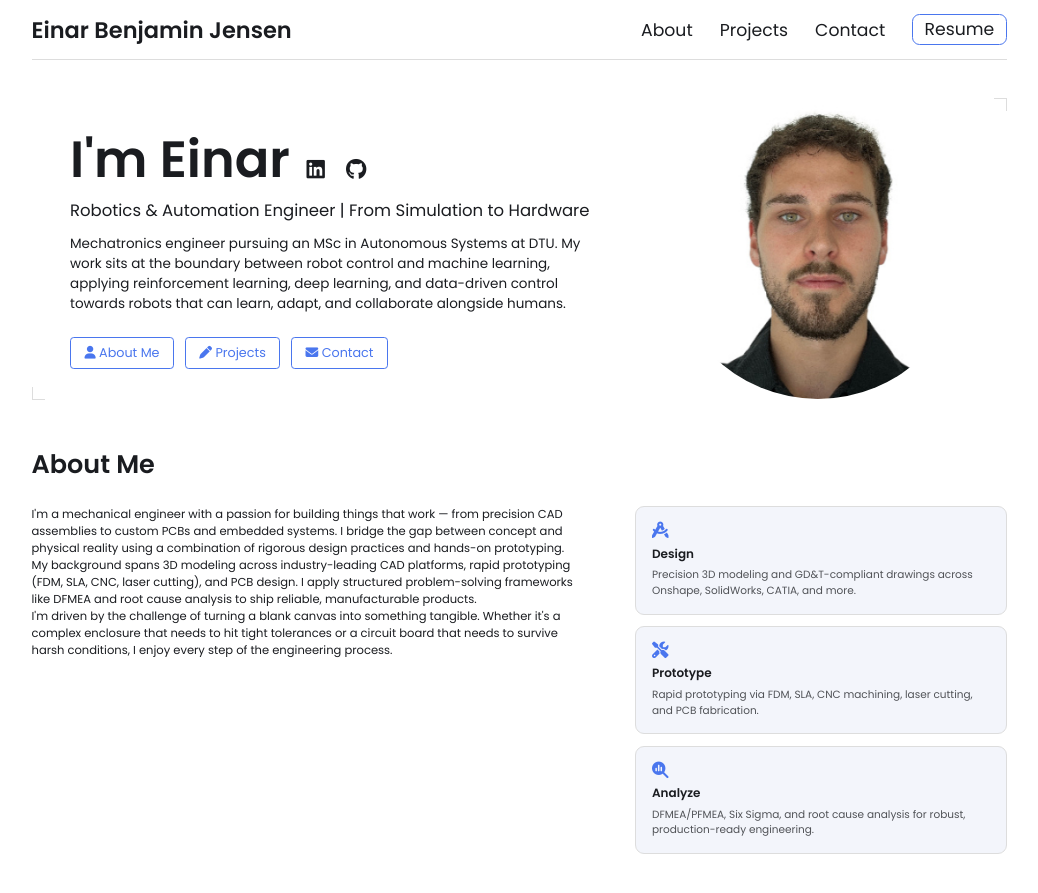
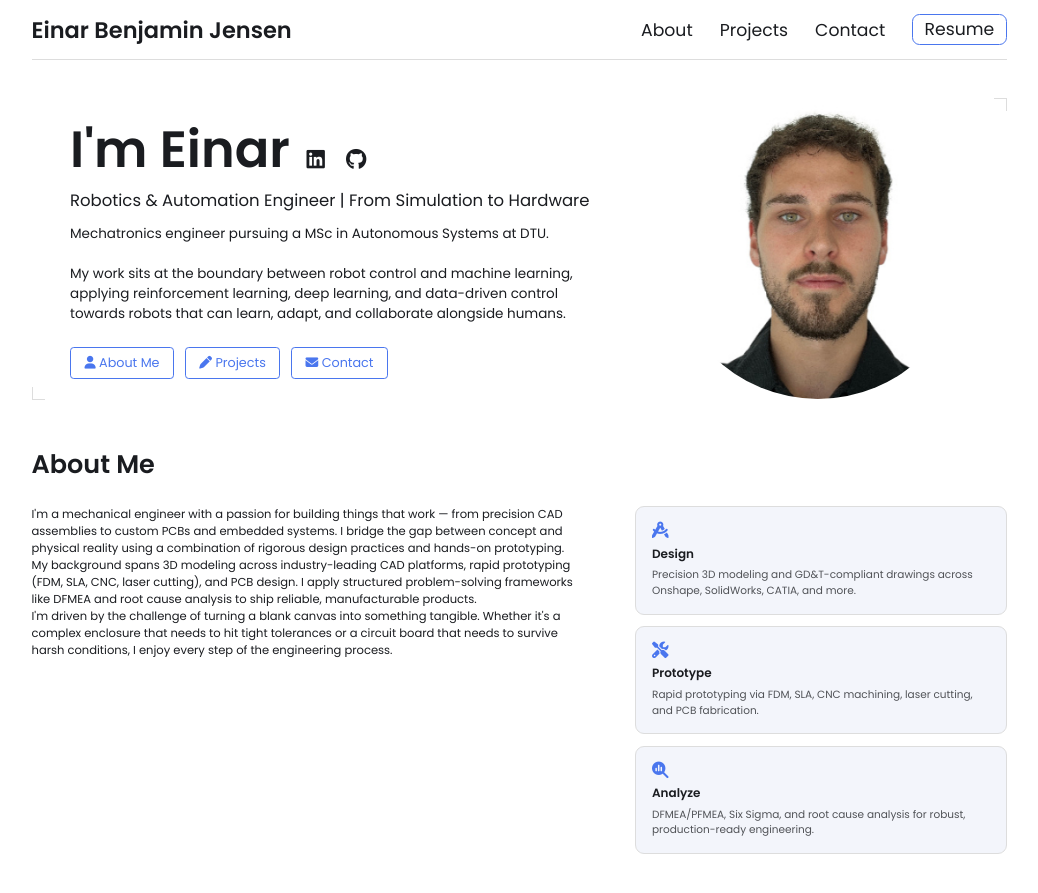
Before and after one commit to ebj17/ebj17.github.io, a Jekyll site: the page built from index.html, in a window 1280 px wide and 900 px high. Shown: the top 893 px of the window, without its empty margins (121-1159 px from the left). Built offline with Jekyll 4.4.1, drawn with Linux system fonts in a browser that asks for light colours.

Commit message:
Fix hero description: 'a MSc' and line break before second sentence
Co-Authored-By: Claude Sonnet 4.6 <noreply@anthropic.com>

```diff
--- a/_config.yml
+++ b/_config.yml
@@ -15,7 +15,7 @@ title: Einar Jensen's Portfolio # This is what shows up in the tab of the browse
 name: Einar Benjamin Jensen
 headline: Robotics & Automation Engineer | From Simulation to Hardware
 description: >- # dont remove this line. this will ignore all new lines until the next section
-  Mechatronics engineer pursuing an MSc in Autonomous Systems at DTU. My work sits at the boundary between robot control and machine learning, applying reinforcement learning, deep learning, and data-driven control towards robots that can learn, adapt, and collaborate alongside humans.
+  Mechatronics engineer pursuing a MSc in Autonomous Systems at DTU.<br><br>My work sits at the boundary between robot control and machine learning, applying reinforcement learning, deep learning, and data-driven control towards robots that can learn, adapt, and collaborate alongside humans.
 
 # Place your profile image in /assets/images/profile-image/folder and edit the file name
 profile_image: ./assets/images/profile-image/avatar.jpeg
```
